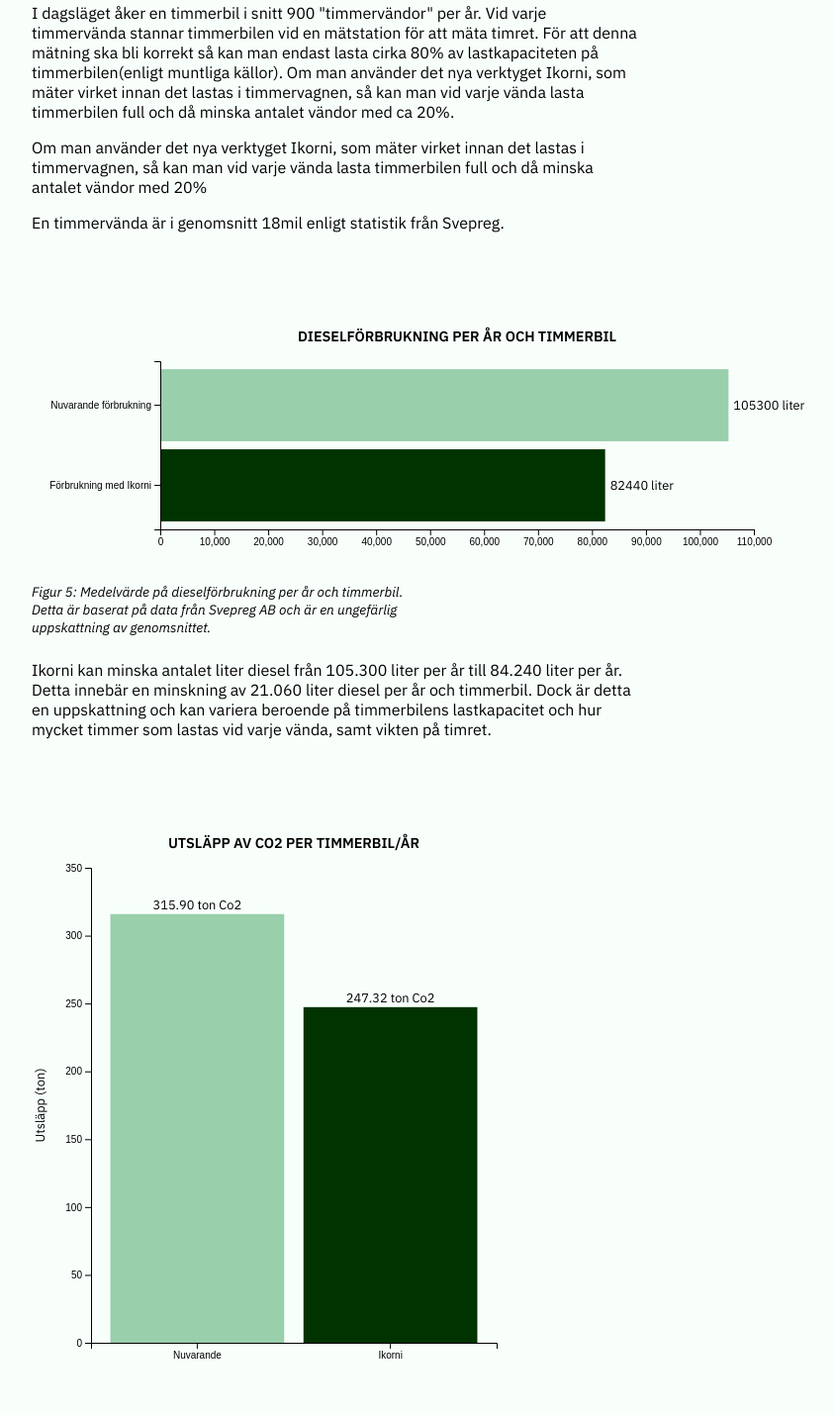
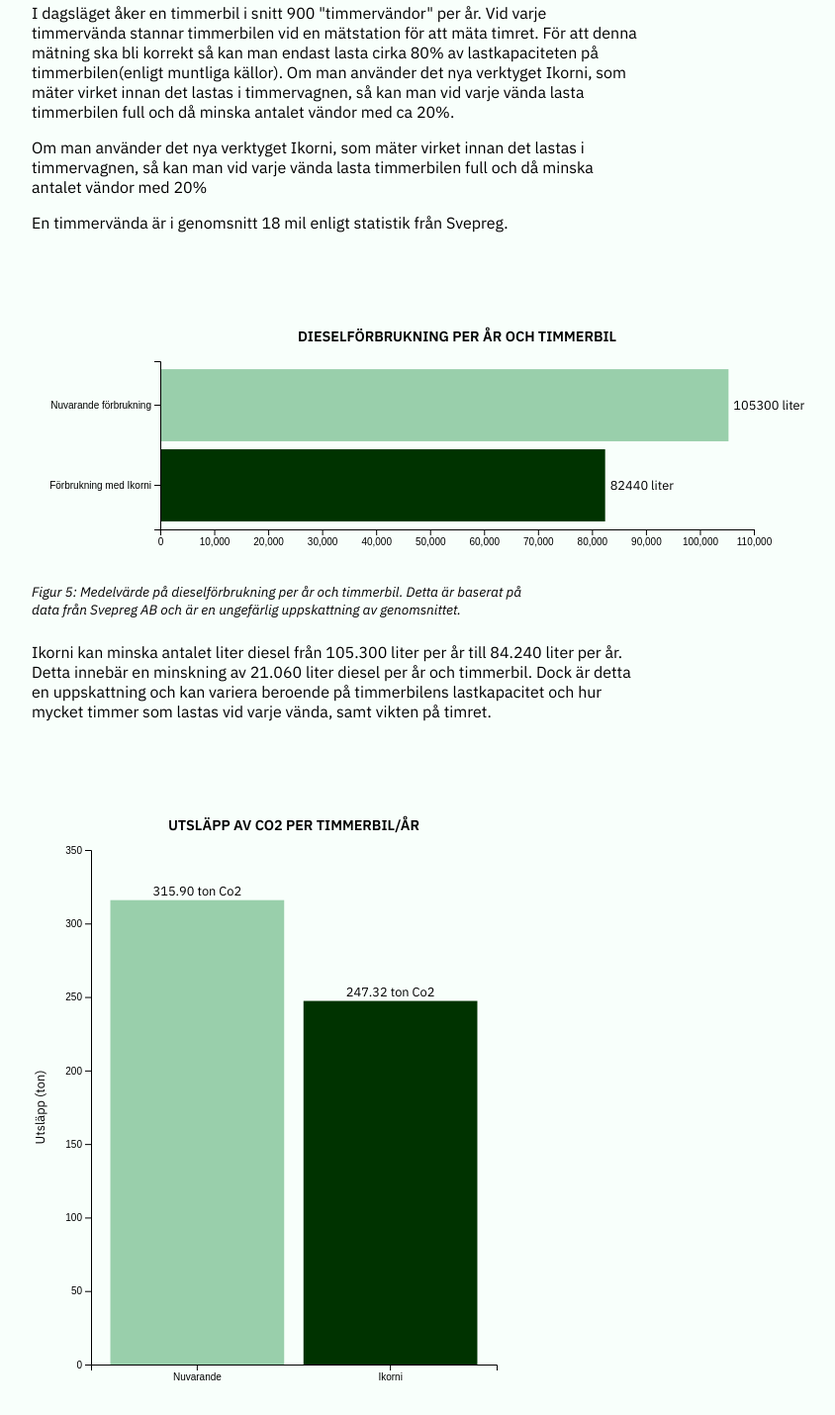
Before and after one commit to malingrubb/visualisering_grupp_5, a plain HTML site: page index.html in a window 1280 px wide. Shown: the part 4701-6131 px from the top of the page at 99% size, without its empty margins (128-972 px from the left). Drawn offline with nearby package versions, Linux system fonts and the light colour scheme.

Commit message:
small fixes

```diff
--- a/css/style.css
+++ b/css/style.css
@@ -129,7 +129,7 @@ a:hover {
 .figure-text {
   font-style: italic;
   font-size: 85%;
-  width: 40%;
+  width: 50%;
 }
 
 .visual_label {
--- a/index.html
+++ b/index.html
@@ -101,7 +101,7 @@
         Om man använder det nya verktyget Ikorni, som mäter virket innan det lastas i timmervagnen, så kan man vid varje vända lasta timmerbilen full och då minska antalet vändor med ca 20%.
     </p>
  <p class="body-text">Om man använder det nya verktyget Ikorni, som mäter virket innan det lastas i timmervagnen, så kan man vid varje vända lasta timmerbilen full och då minska antalet vändor med 20%</p>
- <p class="body-text">En timmervända är i genomsnitt 18mil enligt statistik från Svepreg.</p>
+ <p class="body-text">En timmervända är i genomsnitt 18 mil enligt statistik från Svepreg.</p>
 </section>
 
 <section class="container">
--- a/visual_10.js
+++ b/visual_10.js
@@ -5,7 +5,7 @@ const dataCo2 = [
 
 function createVerticalBarChart() {
     // Dimensioner och marginaler
-    const margin = { top: 50, right: 30, bottom: 70, left: 60 };
+    const margin = { top: 50, right: 30, bottom: 30, left: 60 };
     const width = 500 - margin.left - margin.right;
     const height = 600 - margin.top - margin.bottom;
 
--- a/visual_7.js
+++ b/visual_7.js
@@ -106,7 +106,7 @@
 ];
 
 // Define margins and dimensions
-const margin = { top: 50, right: 150, bottom: 50, left: 100 }; // Increased right margin for better legend spacing
+const margin = { top: 50, right: 150, bottom: 40, left: 100 }; // Increased right margin for better legend spacing
 const width = 700 - margin.left - margin.right;
 const height = 500 - margin.top - margin.bottom;
 
```
